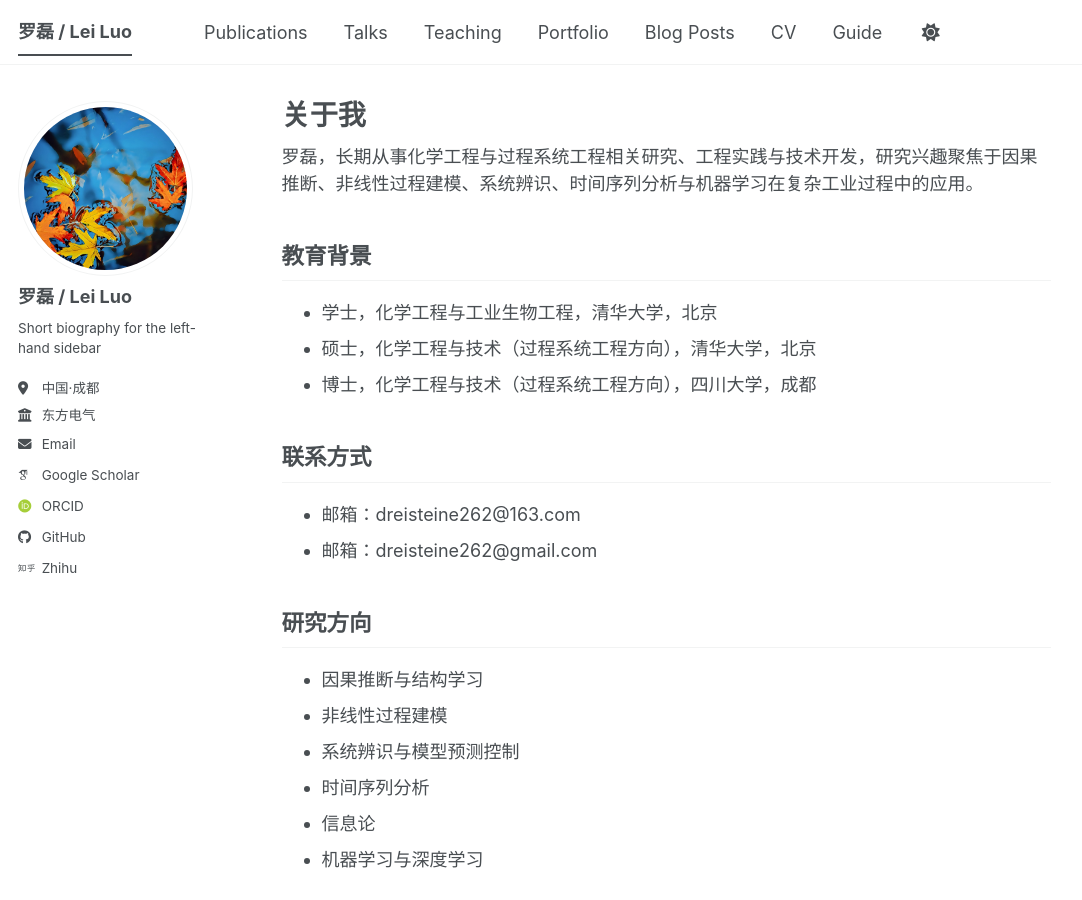
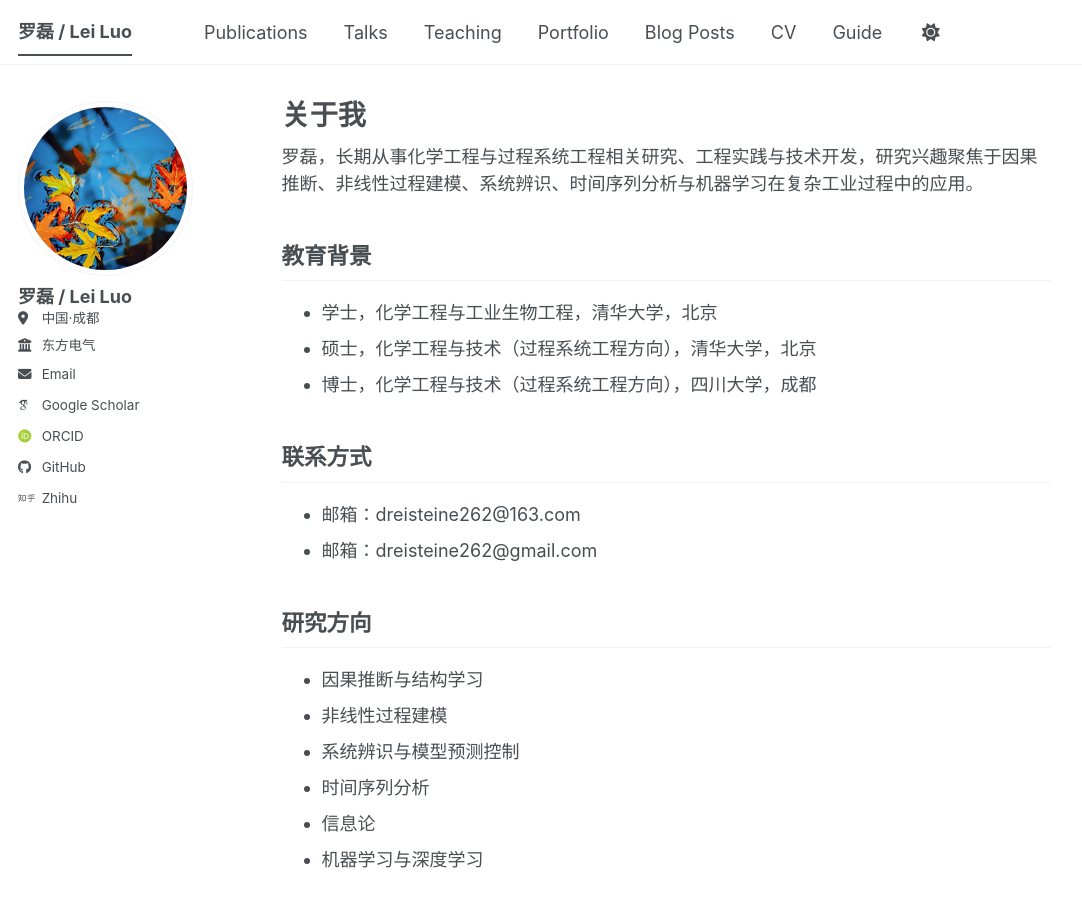
Before and after one commit to Ulti-Dreisteine/academicpages, a Jekyll site: the page built from _pages/about.md, in a window 1280 px wide and 900 px high. Shown: the whole window, without its empty margins (0-1082 px from the left). Built offline with Jekyll 4.4.1, drawn with Linux system fonts in a browser that asks for light colours; some web fonts are replaced; a script bundle is joined from its source files by our own code; library files that are not in the unit come from our copies; some of the changed lines change nothing that is shown.

Commit message:
更新作者信息，注释掉代词和个人简介字段

```diff
--- a/_config.yml
+++ b/_config.yml
@@ -25,8 +25,8 @@ author:
   # Biographic information
   avatar           : "profile.png"
   name             : "罗磊 / Lei Luo"
-  pronouns         : # example: "she/her"
-  bio              : "Short biography for the left-hand sidebar"
+  # pronouns         : "he/him"
+  # bio              : ""
   location         : "中国·成都"
   employer         : "东方电气"
   uri              : # URL
@@ -42,6 +42,9 @@ author:
 
   # Social media
   zhihu            : https://www.zhihu.com/people/dreisteine
+
+
+mathjax: true
 
 # Publication Category - The following the list of publication categories and their headings
 publication_category:
```
